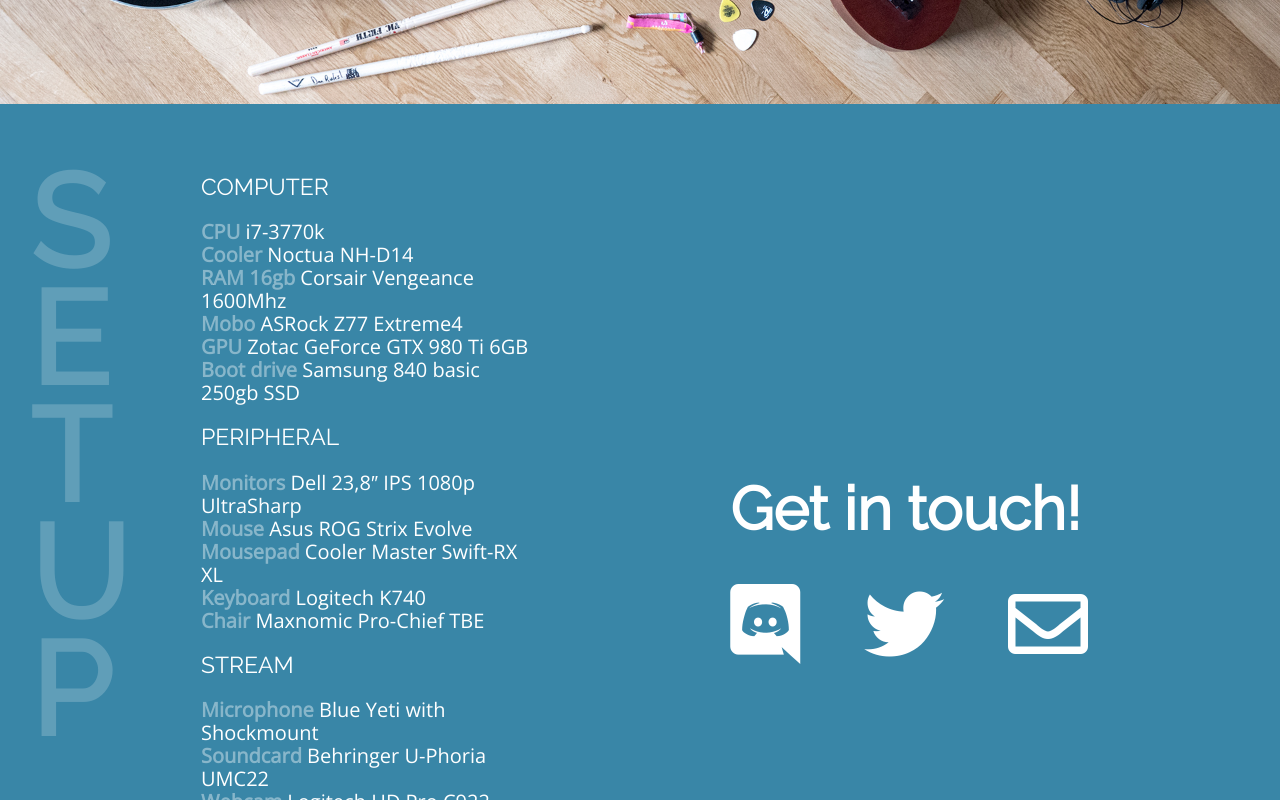
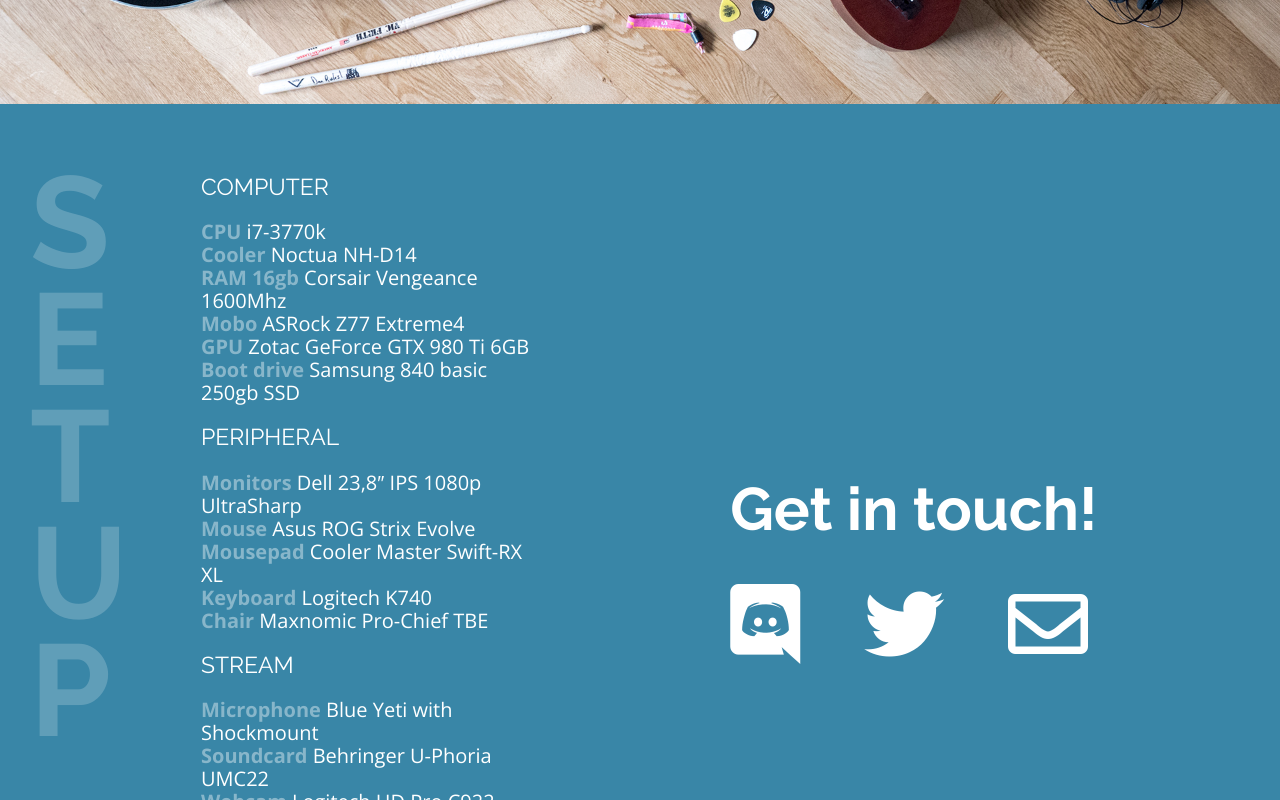
Before and after one commit to alexandrauh/alexandrauh.github.io, a plain HTML site: page index.html in a window 1280 px wide. Shown: the part 2000-2800 px from the top of the page. Drawn offline with nearby package versions, Linux system fonts and the light colour scheme.

Commit message:
font weights

```diff
--- a/index.html
+++ b/index.html
@@ -6,7 +6,7 @@
     <title>Wanjin</title>
     <meta name="keywords" content="nyckelord">
     <meta name="descriprion" content="text">
-    <link href="https://fonts.googleapis.com/css?family=Open+Sans|Raleway|Roboto" rel="stylesheet">
+    <link href="https://fonts.googleapis.com/css?family=Open+Sans:300,400,700|Raleway:400,700" rel="stylesheet">
     <link rel="stylesheet" href="https://use.fontawesome.com/releases/v5.0.9/css/all.css" integrity="sha384-5SOiIsAziJl6AWe0HWRKTXlfcSHKmYV4RBF18PPJ173Kzn7jzMyFuTtk8JA7QQG1" crossorigin="anonymous">
     <link rel="stylesheet" href="./normalize.css" type="text/css">
     <link rel="stylesheet" href="./styles.css" type="text/css">
--- a/styles.css
+++ b/styles.css
@@ -24,7 +24,7 @@
 p {
   color: #333;
   font-family: 'Open Sans', sans-serif;
-  font-weight: 100;
+  font-weight: 300;
   margin: 20px 20px 20px 20px
 }
 
```
